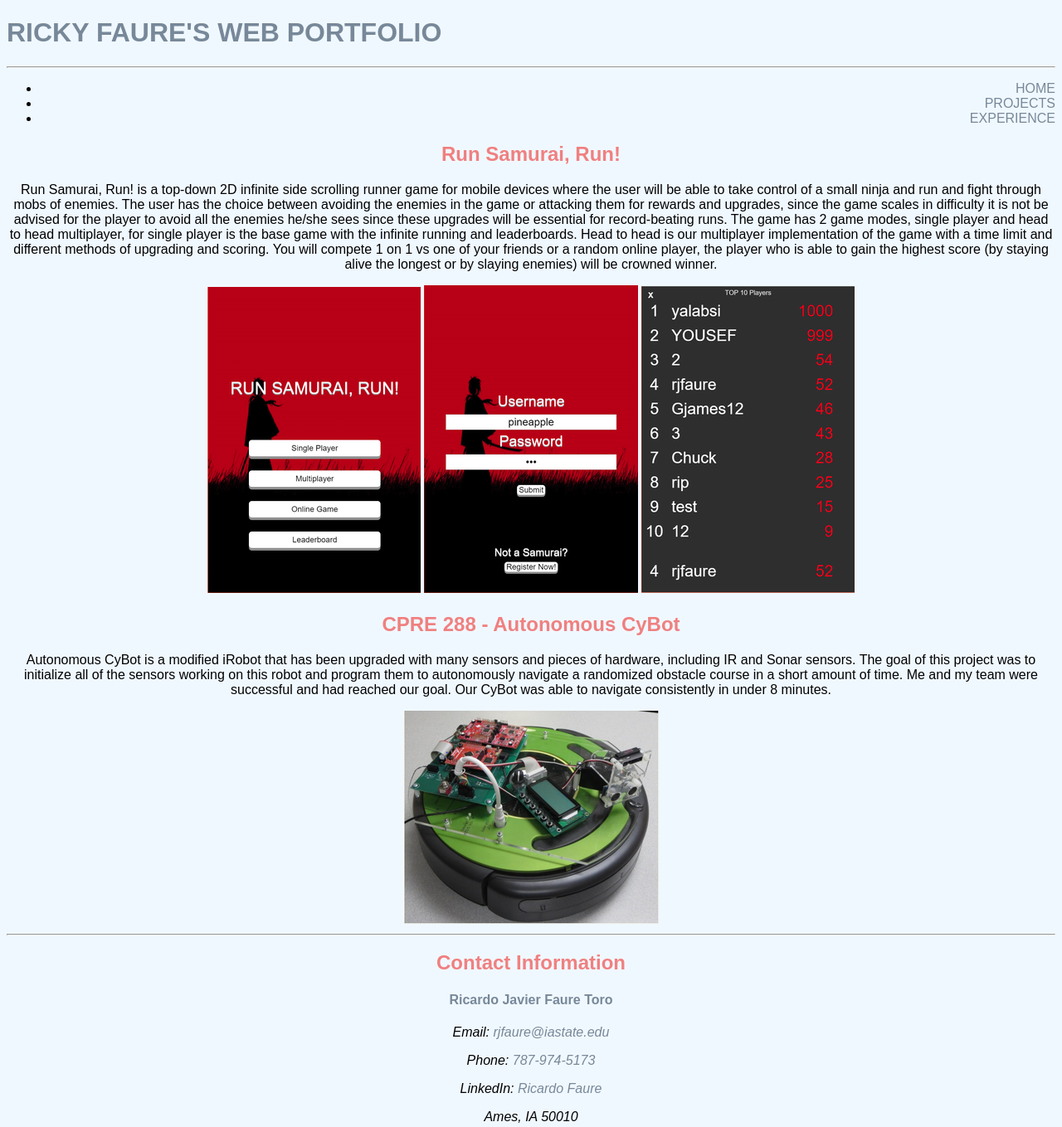
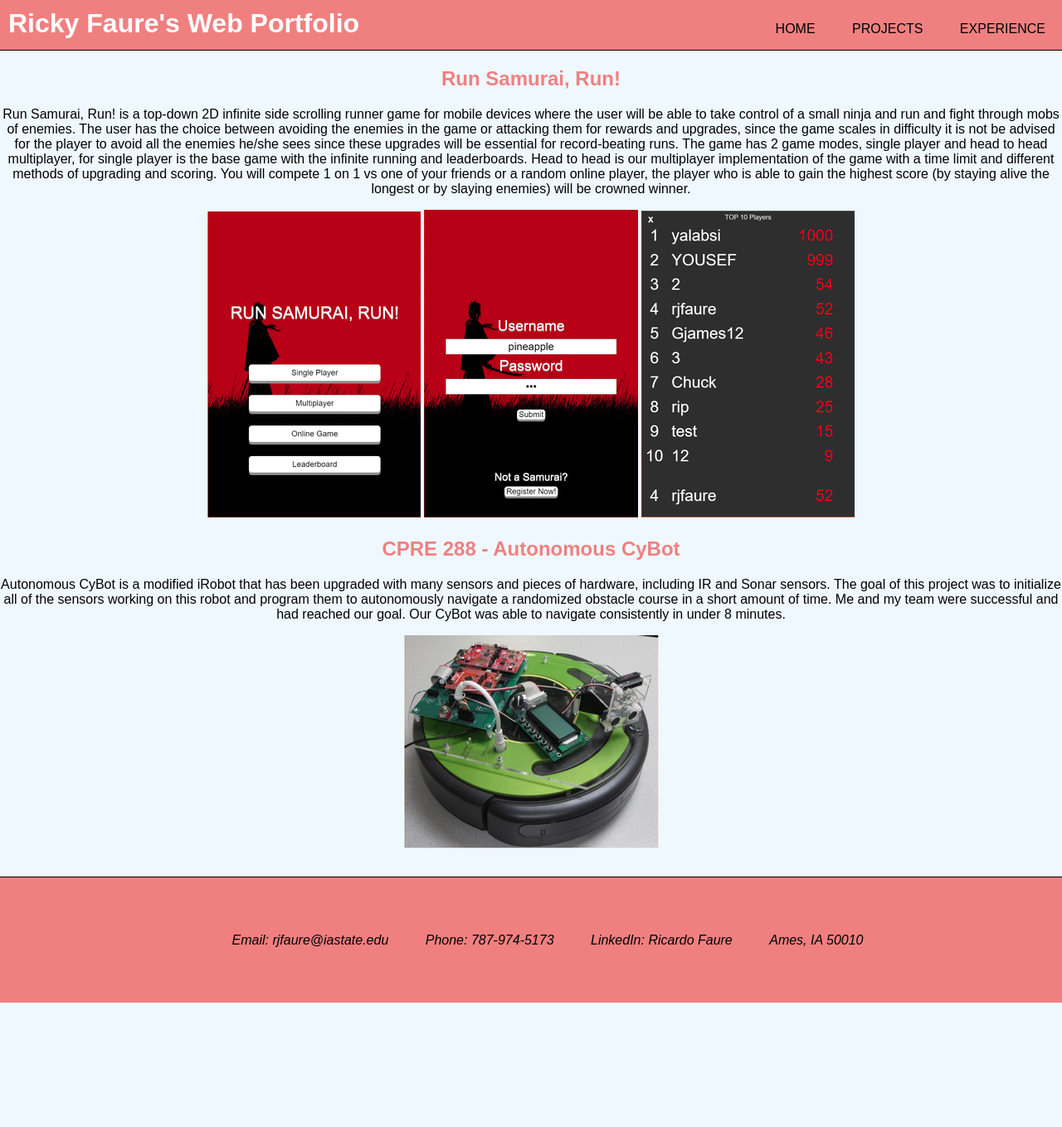
Before and after one commit to Rickyf115/portfolio, a plain HTML site: page projects.html in a window 1280 px wide. Shown: the whole page at 83% size. After the commit the page ends 1209 px from the top, so only its background shows below. Drawn offline with Linux system fonts and the light colour scheme.

Commit message:
More css magic, its pretty

```diff
--- a/css/style.css
+++ b/css/style.css
@@ -3,8 +3,11 @@
 }
 h1{
 	text-align: left;
+	padding-left: 10px;
 	font-family: Arial;
-  color:lightslategrey;
+  color:white;
+	margin: 0;
+	float: left;
 }
 h3,h4{
 	text-align: center;
@@ -18,28 +21,52 @@ h2{
 }
 body{
 	background-color: aliceblue;
+	padding: 0;
+	margin: 0;
 }
-#header{
+header{
+	padding-top:10px;
+	background-color: lightcoral;
 	text-align: right;
-	text-transform: uppercase;
+	border-bottom: black 1px solid;
 }
+
 #content{
 	text-align: center;
+	padding-bottom: 30px;
 }
-#footer{
+
+header nav li{
+	float: center;
+	display: inline;
+	text-transform: uppercase;
+	padding: 0 20px 0 20px;
+}
+
+footer{
 	text-align: center;
+	background-color: lightcoral;
+	padding-bottom: 50px;
+	border-top: black 1px solid;
 }
+
+footer li{
+	float: center;
+	display: inline;
+	padding: 0 20px 0 20px;
+}
+
 a:link{
 	text-decoration: none;
-	color:lightslategrey
+	color:black
 }
 a:visited{
 	text-decoration: none;
-	color:lightslategrey
+	color:black
 }
 a:hover{
-	color:lightcoral;
+	color:white;
 }
 a:active{
-	color:red;
+	color:lightslategrey;
 }
--- a/projects.html
+++ b/projects.html
@@ -19,15 +19,16 @@
 </head>
 
 <body>
-  <div id="header">
-    <h1> Ricky Faure's Web Portfolio</h1>
-    <hr />
-    <ul>
-      <li><a class="pagenav" href="index.html">Home</a></li>
-      <li><a class="pagenav" href="projects.html">Projects</a></li>
-      <li><a class="pagenav" href="experience.html">Experience</a></li>
-    </ul>
-  </div>
+  <header>
+		<h1> Ricky Faure's Web Portfolio</h1>
+		<nav>
+			<ul>
+				<li><a href="index.html">Home</a></li>
+				<li><a href="projects.html">Projects</a></li>
+				<li><a href="experience.html">Experience</a></li>
+			</ul>
+		</nav>
+	</header>
 
 
   <div id="content">
@@ -57,18 +58,17 @@
     <!--End CyBot-->
   </div>
   <!--End Content-->
-	<hr />
-
-	<div id="footer">
+	<footer>
     <h2>Contact Information</h2>
-    <h4>Ricardo Javier Faure Toro</h4>
-    <address>
-        <p class="links ">Email: <a class="links " href="mailto:rjfaure@iastate.edu">rjfaure@iastate.edu</a></p>
-        <p class="links ">Phone: <a class="links "href="tel:7879745173">787-974-5173</a></p>
-        <p class="links ">LinkedIn: <a class="links "href="https://www.linkedin.com/in/ricardo-faure-805175128/">Ricardo Faure</a></p>
-        <p>Ames, IA 50010</p>
-      </address>
-  </div><!--End Footer-->
+		<address>
+			<ul>
+				<li class="links ">Email: <a class="links " href="mailto:rjfaure@iastate.edu">rjfaure@iastate.edu</a></li>
+        <li class="links ">Phone: <a class="links "href="tel:7879745173">787-974-5173</a></li>
+				<li class="links ">LinkedIn: <a class="links "href="https://www.linkedin.com/in/ricardo-faure-805175128/">Ricardo Faure</a></li>
+        <li>Ames, IA 50010</li>
+			</ul>
+		</address>
+  </footer><!--End Footer-->
 </body>
 
 </html>
```
Also changed, not shown: experience.html (+20 -20 lines), index.html (+20 -19 lines).
